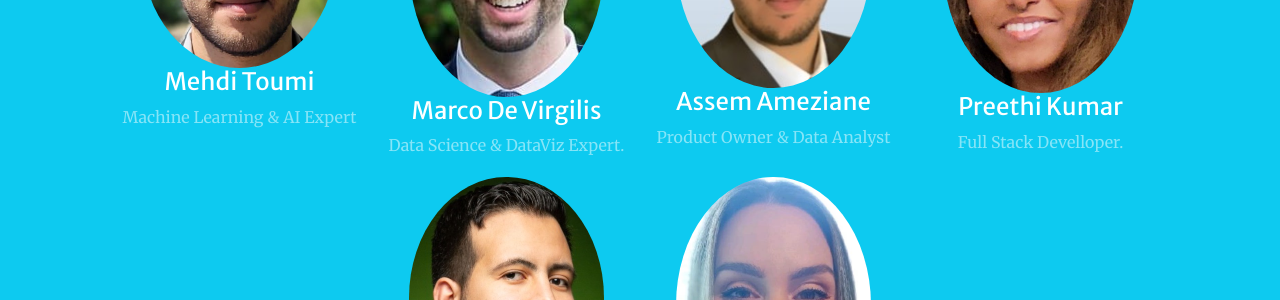
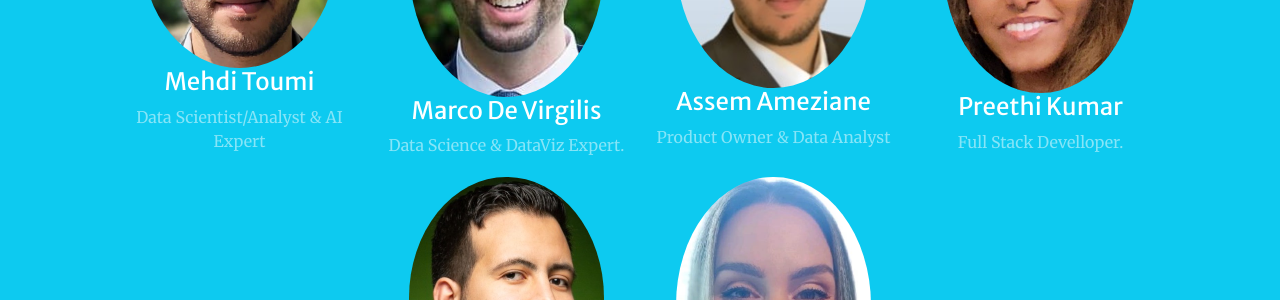
Before and after one commit to PritiKumr/dynamic-analytics.github.io, a Jekyll site: the page built from index.md, in a window 1280 px wide and 900 px high, scrolled down 3601 px. Shown: the part 153-453 px from the top of the window. Built offline with Jekyll 4.4.1, drawn with Linux system fonts in a browser that asks for light colours; comment, search, counter and statistics services are not loaded.

Commit message:
Update index.md

```diff
--- a/index.md
+++ b/index.md
@@ -92,7 +92,7 @@ sections:
     background_style: bg-info text-white
     members:
       - title: Mehdi Toumi
-        text: Machine Learning & AI Expert
+        text: Data Scientist/Analyst & AI Expert
         image: assets/img/members/Mehdi.jpg
         url: '#'
       - title: Marco De Virgilis
```
